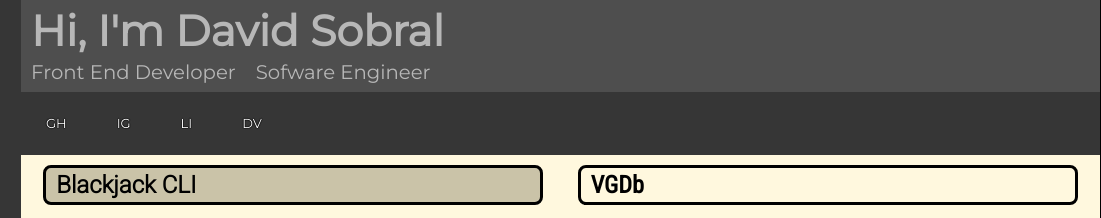
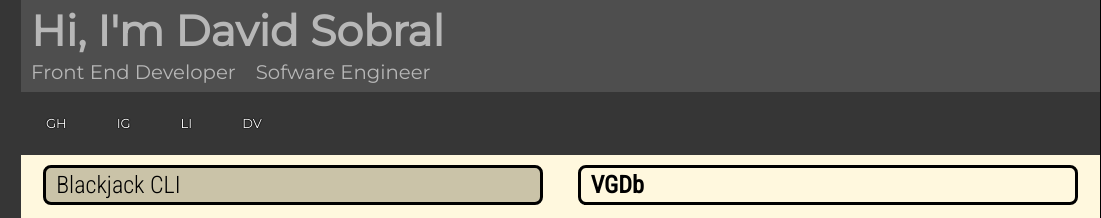
Before and after one commit to orchidb0y/orchidb0y.github.io, a website: page projects/index.html in a window 1280 px wide. In both pictures the pointer is over the element "Blackjack CLI". Shown: the top 218 px of the page, 179-1280 px from the left. Drawn offline with Linux system fonts and the light colour scheme.

Commit message:
Better project h2 hover font

```diff
--- a/css/styles.css
+++ b/css/styles.css
@@ -409,5 +409,6 @@ figure {
 
 .project h2:hover {
     background-color: rgb(202, 195, 168);
-    font-family: 'Roboto', sans-serif;
+    font-family: 'Roboto Condensed', sans-serif;
+    font-weight: 300;
 }
```
